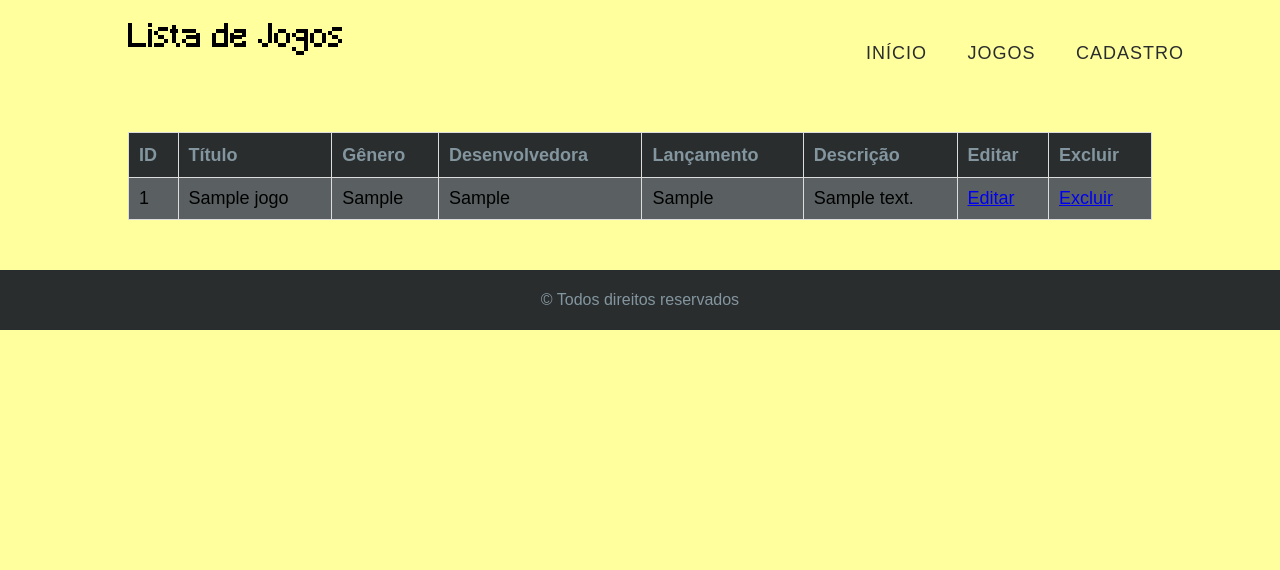
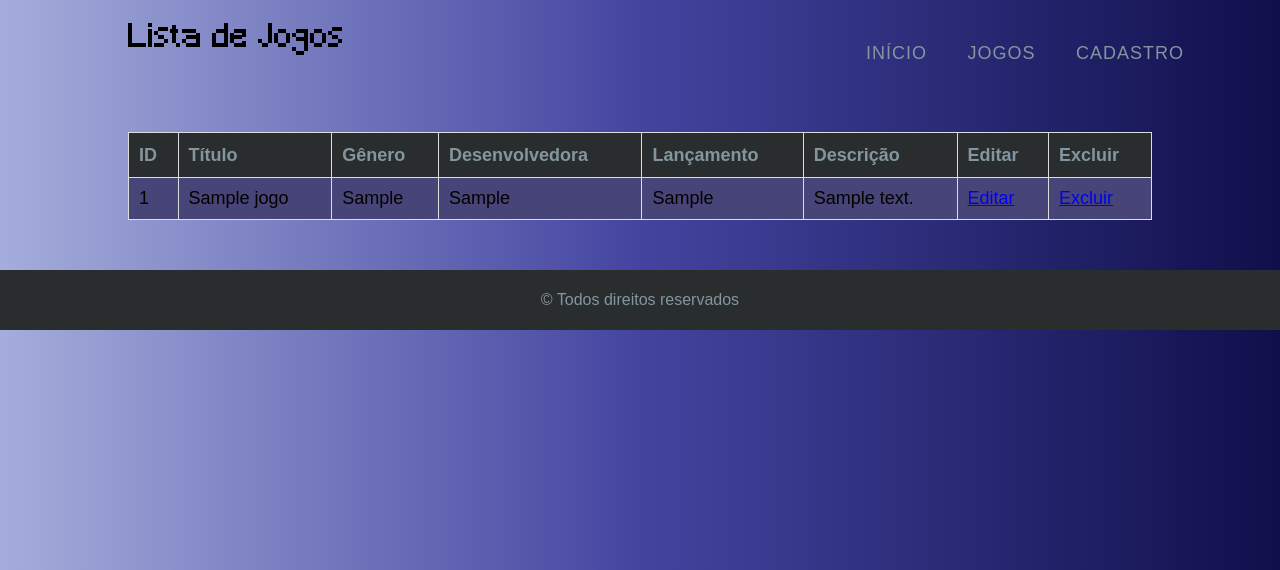
Before and after one commit to m-suelen/catalagoJogos, a PHP site: page /listajogos.php in a window 1280 px wide. Shown: the top 570 px of the page. Run offline with PHP 8.4, Linux system fonts and the light colour scheme; tables that the repository leaves empty or names only in its code hold one stand-in row (values such as "Sample post").

Commit message:
initial commit

```diff
--- a/css/listajogos.css
+++ b/css/listajogos.css
@@ -14,7 +14,7 @@ h1, h2, h3, h4, h5, h6{
     font-family: "Oxygen";
 }
 body{
-    background-color: #ffff9d;
+    background-image: linear-gradient(to right, #a4addb, #4444a0, #0f0f4b);
 }
 .clearfix:after{
     content: ' ';
@@ -54,7 +54,7 @@ body{
     font-size: 18px;
 }
 .top-nav a:hover{
-    background-color: #7c3792;
+    background-color: #d6dddf;
 }
 .table{
     font-family: Arial, Helvetica, sans-serif;
@@ -70,8 +70,8 @@ body{
     padding: 10px;
   }
 
-  .table tr:nth-child(even){background-color: #5a6062;}
-  .table tr {background-color:  #989595;}
+  .table tr:nth-child(even){background-color: #474478;}
+  .table tr {background-color:  #8580cf;}
 
   .table tr:hover {background-color: #c9c9c9;}
 
@@ -95,6 +95,7 @@ body{
     .top-header-title{
         font-family: 'Minecraft', times, serif;
         font-weight: normal;
+        font-size: 32px;
         float: left;
     }
     .top-nav{
@@ -111,7 +112,7 @@ body{
         display: inline-block;
     }
     .top-nav a{
-        color: #2a2d2e;
+        color: #83969f;
         text-transform: uppercase;
         letter-spacing: 1px;
     }
```
Also changed, not shown: css/cadjogo.css (+4 -3 lines), css/inicio.css (+7 -5 lines), imagens/topo-1198.jpg (added), imagens/topo-1600.jpg (added), index.php (line endings or trailing spaces), 5 other files.
